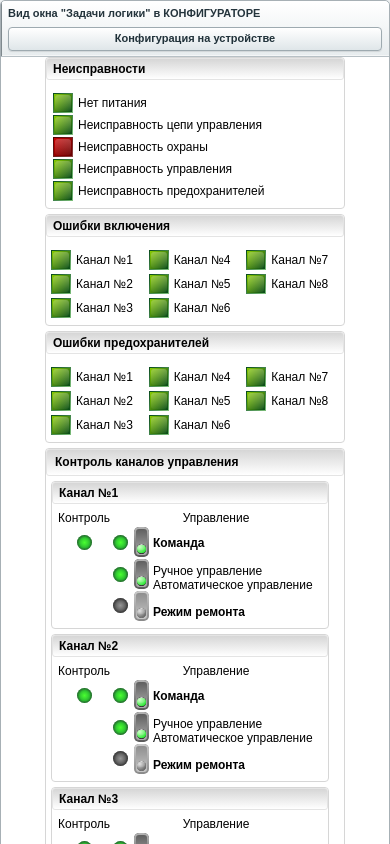
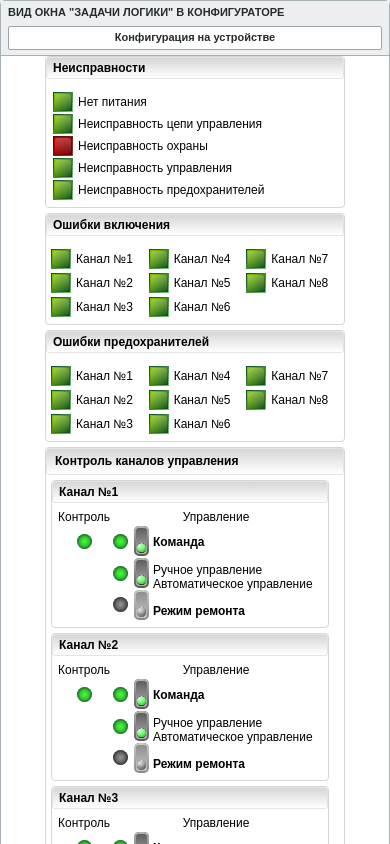
Before and after one commit to medzviadziou/simulator-gorsvet, a React (Vite) app: page / in a window 390 px wide. Shown: the top 844 px of the page. Built offline with nearby package versions, Linux system fonts and the light colour scheme.

Commit message:
Refine panel headers and mobile time controls

```diff
--- a/src/App.css
+++ b/src/App.css
@@ -167,29 +167,20 @@ body,
   display: flex;
   align-items: center;
   gap: 8px;
-  min-height: 29px;
-  padding: 5px 10px 5px 16px;
-  color: #24343c;
-  background:
-    linear-gradient(#ffffff, #e7ecee);
-  border-top: 1px solid #ffffff;
-  border-bottom: 1px solid #b7c0c5;
-  border-radius: 5px 5px 0 0;
-  font: 700 13px/1.2 Arial, sans-serif;
+  min-height: 30px;
+  padding: 5px 10px;
+  color: #252b2e;
+  background: #eceeef;
+  border-bottom: 1px solid #a7afb3;
+  border-radius: 0;
+  font: 700 12px/1.2 Arial, sans-serif;
   letter-spacing: 0;
-  box-shadow:
-    inset 0 1px 0 #fff,
-    inset 0 -1px 0 rgba(255, 255, 255, 0.55);
+  text-transform: uppercase;
+  box-shadow: none;
 }
 
 .app__panel-title::before {
-  content: "";
-  position: absolute;
-  left: 0;
-  top: 0;
-  bottom: 0;
-  width: 1px;
-  background: #7f898e;
+  content: none;
 }
 
 .app__panel-title span + span {
@@ -202,26 +193,24 @@ body,
   flex: 0 0 auto;
   min-height: 22px;
   padding: 2px 12px;
-  color: #21323a;
-  background: linear-gradient(#ffffff, #dfe6e9);
-  border: 1px solid #9eaab0;
-  border-radius: 4px;
-  box-shadow:
-    inset 0 1px 0 rgba(255, 255, 255, 0.95),
-    0 1px 1px rgba(30, 42, 48, 0.12);
-  font: 700 12px/1.2 Arial, sans-serif;
+  color: #252b2e;
+  background: #ffffff;
+  border: 1px solid #9ca4a8;
+  border-radius: 2px;
+  box-shadow: none;
+  font: 600 11px/1.2 Arial, sans-serif;
   letter-spacing: 0;
   cursor: pointer;
 }
 
 .app__config-button:hover {
-  background: linear-gradient(#ffffff, #d1dde2);
-  border-color: #7f929d;
+  background: #e3e7e9;
+  border-color: #707b80;
 }
 
 .app__config-button:active {
-  background: linear-gradient(#cfd9de, #f6f8f9);
-  box-shadow: inset 0 1px 2px rgba(30, 42, 48, 0.18);
+  background: #d5dadd;
+  box-shadow: inset 0 1px 2px rgba(30, 42, 48, 0.14);
 }
 
 .app__panel > .configurator,
@@ -300,7 +289,7 @@ body,
   }
 
   .app__panel--configurator {
-    overflow: hidden;
+    overflow: visible;
   }
 
   .app__panel--configurator .app__panel-title {
--- a/src/components/timeConfigurator/timeConfigurator.scss
+++ b/src/components/timeConfigurator/timeConfigurator.scss
@@ -63,6 +63,7 @@
   &__city select {
     min-width: 120px;
     height: 20px;
+    padding: 0 8px;
     color: #111;
     background: #f8f8f8;
     border: 1px solid #888;
@@ -129,7 +130,7 @@
     display: flex;
     align-items: center;
     justify-content: space-between;
-    gap: 6px;
+    gap: 14px;
     flex-wrap: nowrap;
   }
 
@@ -325,6 +326,7 @@
     &__city select {
       width: 100%;
       min-width: 0;
+      margin-top: 4px;
     }
   }
 }
```
